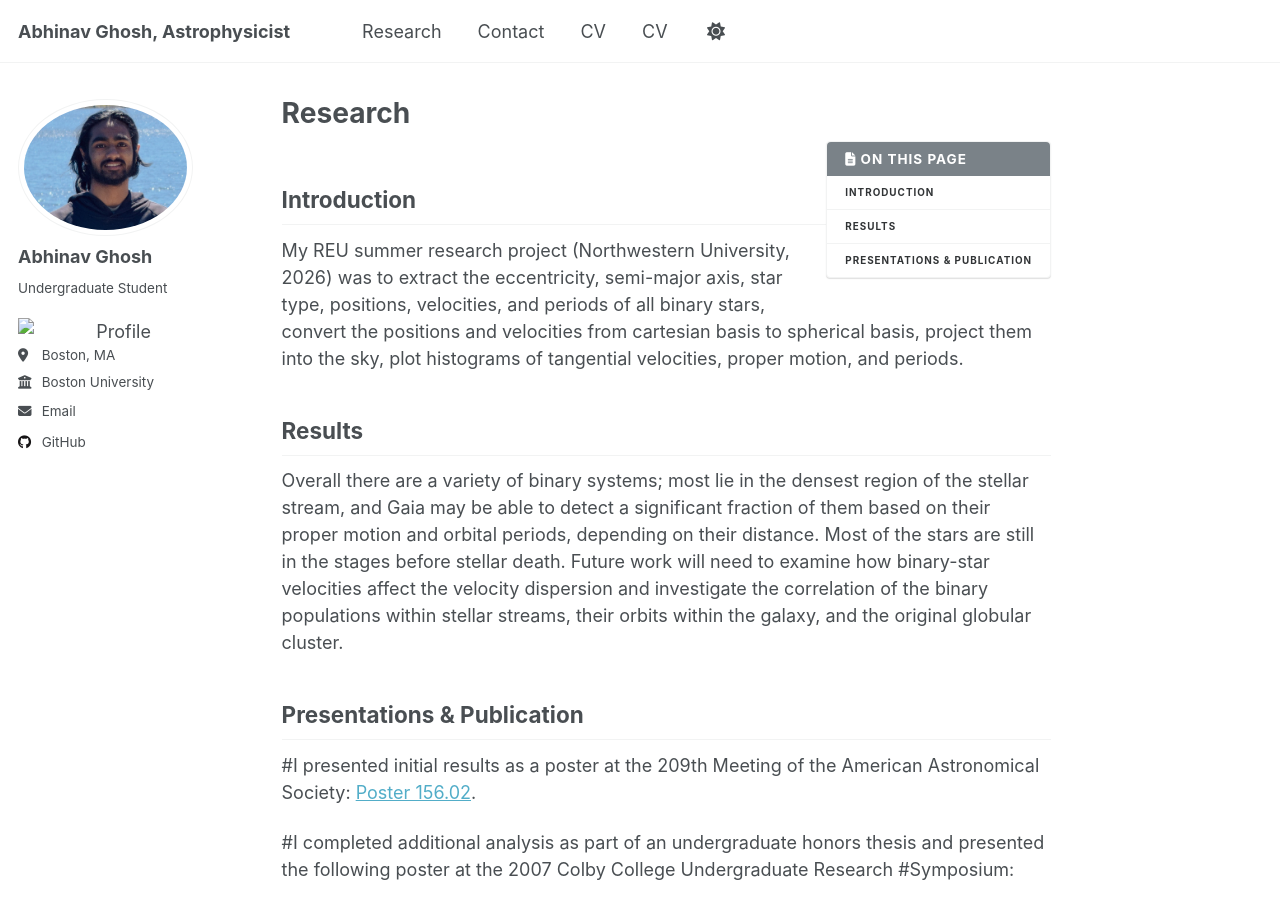
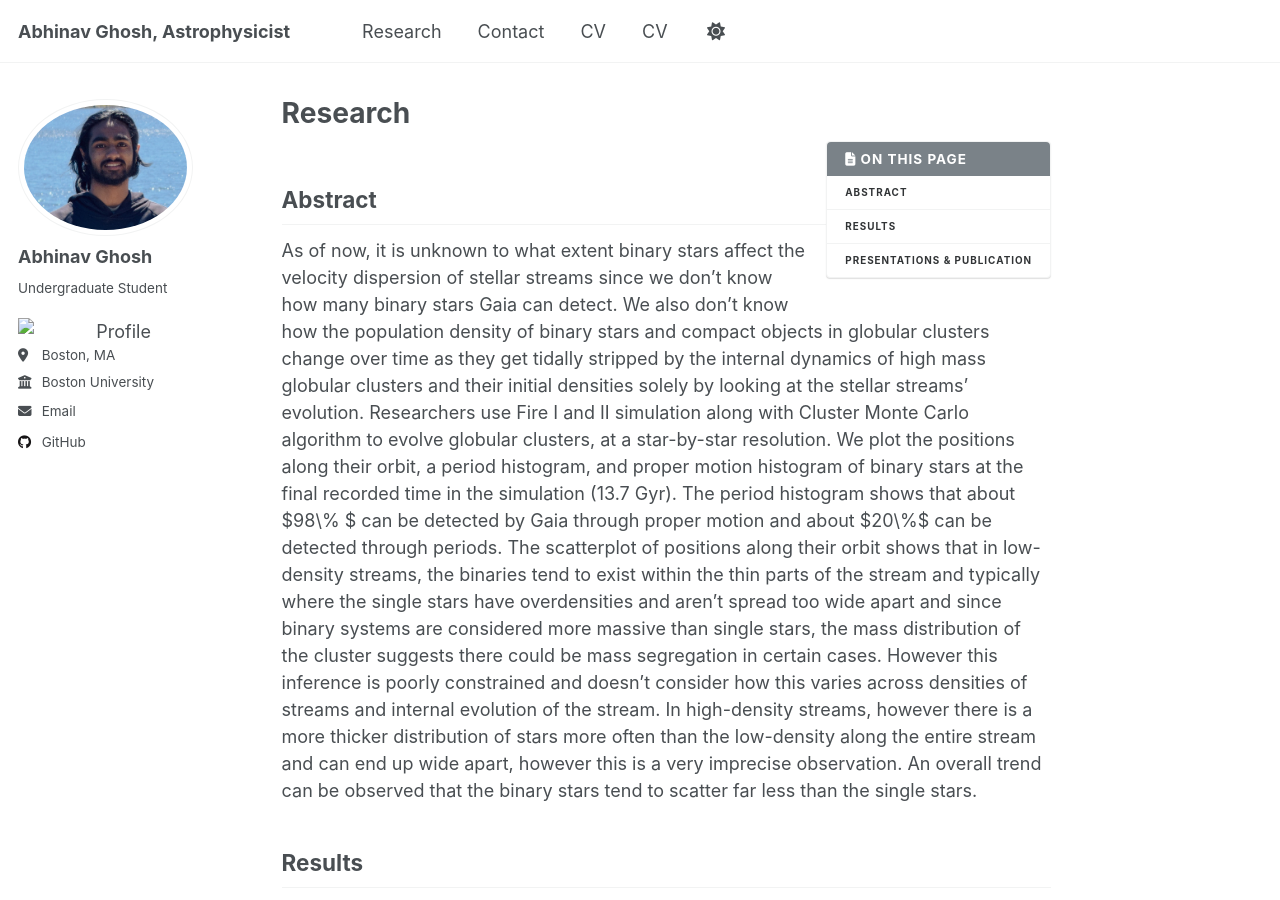
Before and after one commit to ggod4510-tech/ggod4510-tech.github.io, a Jekyll site: the page built from _pages/research.md, in a window 1280 px wide and 900 px high. Built offline with Jekyll 4.4.1, drawn with Linux system fonts in a browser that asks for light colours; a script that is not in the unit is left out.

Commit message:
Update research.md with abstract section
Replaced the 'Introduction' section with an 'Abstract' that summarizes the research project on binary stars, including methods and findings.

```diff
--- a/_pages/research.md
+++ b/_pages/research.md
@@ -7,9 +7,20 @@ author_profile: true
 {% include toc %}
 {% include base_path %}
 
-## Introduction
+## Abstract
 
-My REU summer research project (Northwestern University, 2026) was to extract the eccentricity, semi-major axis, star type, positions, velocities, and periods of all binary stars, convert the positions and velocities from cartesian basis to spherical basis, project them into the sky, plot histograms of tangential velocities, proper motion, and periods.
+As of now, it is unknown to what extent binary stars affect the velocity dispersion of stellar streams since we don't know how many binary stars Gaia can detect.
+    We also don't know how the population density of binary stars and compact objects in globular clusters
+    change over time as they get tidally stripped by the internal dynamics of high mass globular clusters and their initial densities solely by looking at the stellar streams' evolution.
+    Researchers use Fire I and II simulation along with Cluster Monte Carlo algorithm to evolve globular clusters, at a star-by-star resolution.
+    We plot the positions along their orbit, a period histogram, and proper motion histogram of binary stars
+    at the final recorded time in the simulation (13.7 Gyr). The period histogram shows that about $98\% $ can be detected by Gaia through proper motion and about $20\%$
+    can be detected through periods. The scatterplot of positions along their orbit shows that in low-density streams, the binaries tend to exist within the thin parts of the stream
+    and typically where the single stars have overdensities and aren't spread too wide apart and since binary systems
+    are considered more massive than single stars, the mass distribution of the cluster suggests there could be mass segregation in certain cases. However this inference
+    is poorly constrained and doesn't consider how this varies across densities of streams and internal evolution of the stream. In high-density streams,
+    however there is a more thicker distribution of stars more often than the low-density along the entire stream and can end up wide apart, however this is a very imprecise
+    observation. An overall trend can be observed that the binary stars tend to scatter far less than the single stars.
 
 ## Results
 Overall there are a variety of binary systems; most lie in the densest region of the stellar stream, and Gaia may be able to detect a significant fraction of them based on their proper motion and orbital periods, depending on their distance. Most of the stars are still in the stages before stellar death. Future work will need to examine how binary-star velocities affect the velocity dispersion and investigate the correlation of the binary populations within stellar streams, their orbits within the galaxy, and the original globular cluster.
```
